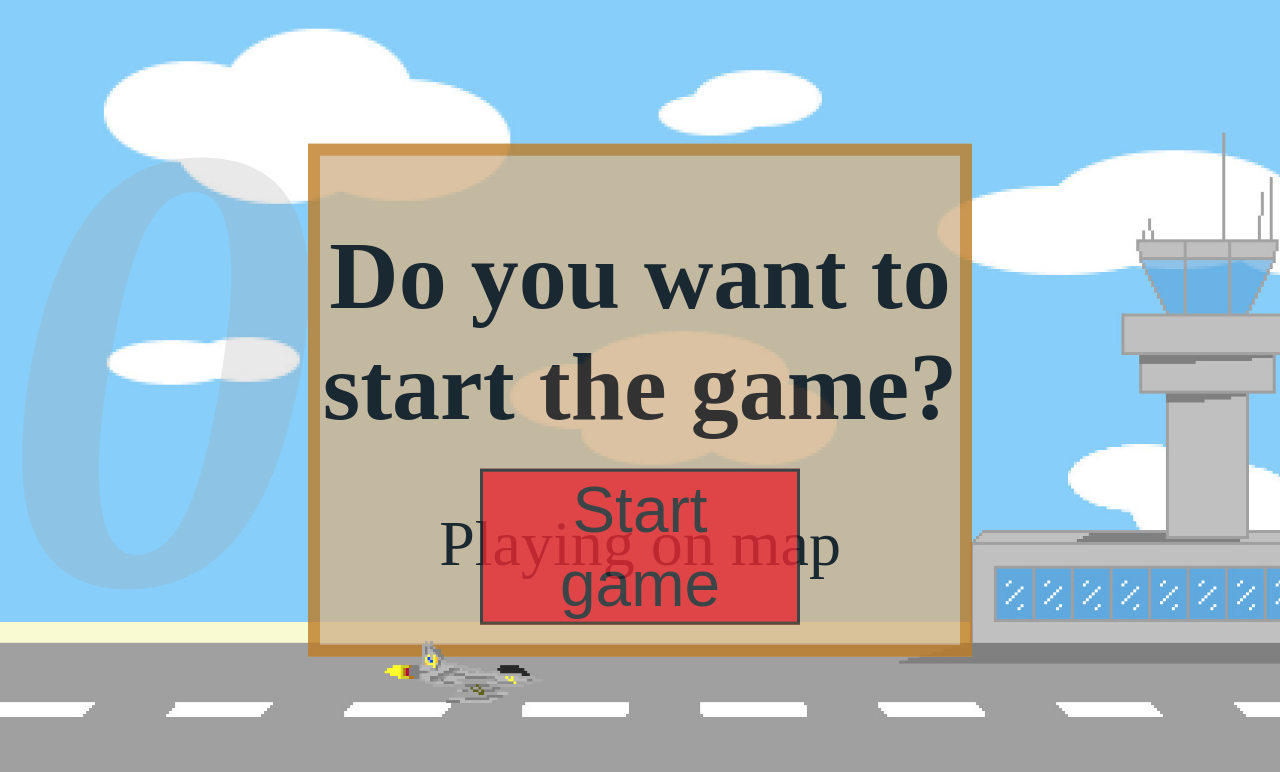
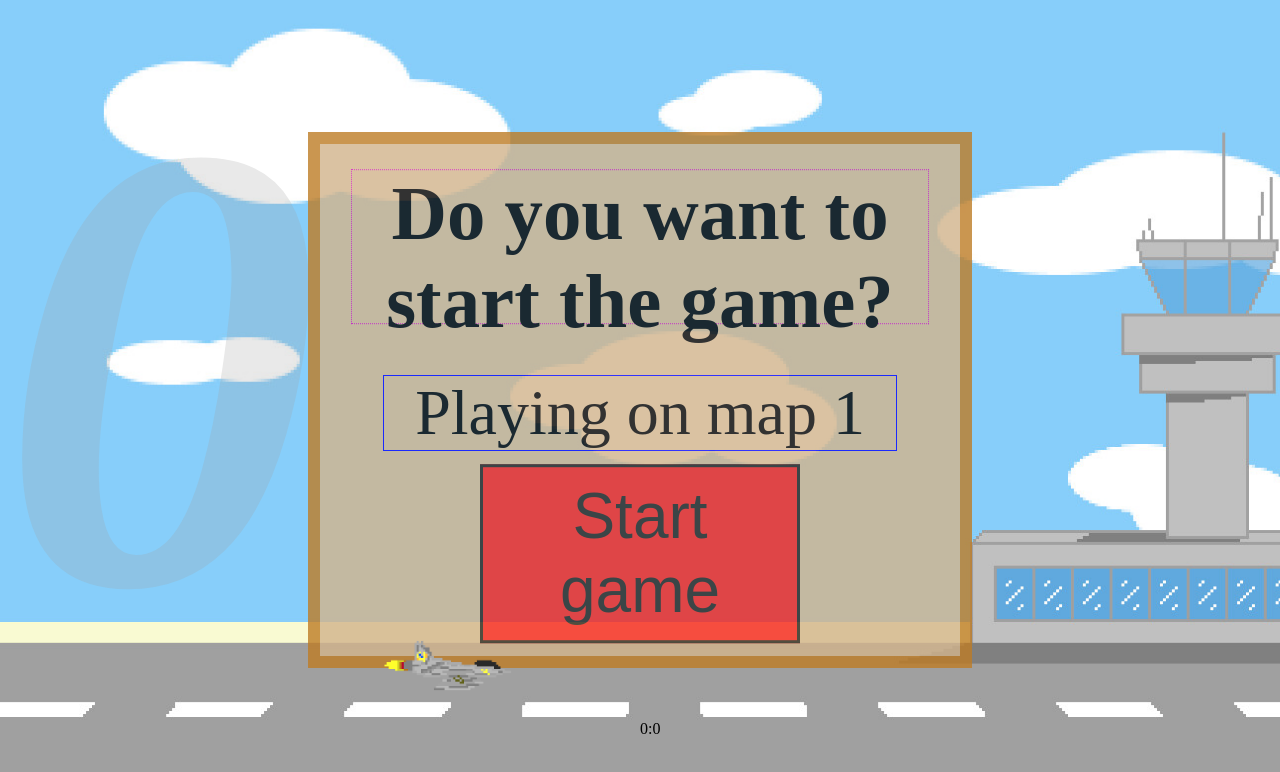
Before and after one commit to peppermint25/AnguarGame, an Angular app: page / in a window 1280 px wide. Shown: the top 772 px of the page. Built offline with nearby package versions, Linux system fonts and the light colour scheme.

Commit message:
further development, added rings

```diff
--- a/src/app/my-game/my-game.component.css
+++ b/src/app/my-game/my-game.component.css
@@ -16,7 +16,7 @@
     position: absolute;
     top: 80%;
     left: 30%;
-    height: 8%;
+    height: 4vw;
     /* width: 100px; */
     width: fit-content;
     z-index: 1;
@@ -56,9 +56,8 @@ button{
 .enemy-area{
     /* margin: auto; */
     position: absolute;
-    width: 80px;
-    height: 80px;
-}
+    width: 8vw;
+    height: 8px;}
 
 .enemy{
     width: 100%;
@@ -78,9 +77,10 @@ button{
 }
 
 .ring{
+
     position: absolute;
-    width: 60px;
-    height: 60px;
+    width: 7.5vw;
+    height: 7.5vw;
 }
 
 .points{
@@ -146,8 +146,8 @@ button{
     display: table;
     background-color: tan;
     opacity: 0.8;
-    height: 50%;
-    width: 50%;
+    height: 40vw;
+    width: 50vw;
     margin: auto auto auto auto;
     left: 50%;
     top: 50%;
@@ -170,16 +170,31 @@ button{
     transform: translate(-50%, -50%);
     /* border: none; */
     opacity: 0.8;
+    padding: 1vw;
+
 }
 
 .start-game h1{
-    font-size: 7.5vw;
+    font-size: 6vw;
     text-align: center;
+    border: #d20cbb 1px dotted;
+    top: 10%;
+    left: 50%;
+    width: 90%;
+    height: 30%;
+    transform: translate(-50%, -50%);
+    position: absolute;
 }
 
 .start-game p{
+    top: 40%;
+    left: 50%;
+    width: 80%;
     font-size: 5vw;
+    border: 1px solid blue;
     text-align: center;
+    transform: translate(-50%, -50%);
+    position: absolute;
 }
 
 .stopwatch {
--- a/src/app/my-game/my-game.component.html
+++ b/src/app/my-game/my-game.component.html
@@ -8,7 +8,7 @@
                 Do you want to start the game?
             </h1>
             <p class="start-text">
-                Playing on map <span id="mapnumber"></span>
+                Playing on map <span id="mapnumber">{{map.mapnumber}}</span>
             </p>
             <button id="start-button" (click)="StartGame()" ng-model="button">Start game</button>
         </div>
@@ -18,14 +18,23 @@
             </span>
         </div>
     </div>
+    <div *ngIf="generate_properties">
+        <div *ngFor="let row of map.selectedMap; index as i;">
+            <div *ngFor="let item of row.split(''); index as j;">
+                <div *ngIf=" item == '#'" src="assets/img/enemy.png" [ngStyle]="{'top.%': i * 12.5, 'left.%' : j*5}" class="enemy-area">
+                    <img src="assets/img/enemy.png" class="enemy"/>
+                </div>
+                <img *ngIf=" item == '$'" class='ring' src='assets/img/ring.gif' [ngStyle]="{'top.%': i * 12.5, 'left.%' : j*5}"/>
+            </div>
+        </div>
+    </div>
+
     <!-- <div class="map-div">
         Playing on map number <span id="mapnumber">{{mapnumber}}</span>
 
     </div> -->
     <div class="stopwatch">
-        <span id="gametime">
-
-        </span>
+        {{minutes}}:{{seconds}}
     </div>
     <!-- <button class="refresh" onClick="window.location.reload();">Restart game</button> -->
     <div id ="plane">
--- a/src/app/my-game/my-game.component.ts
+++ b/src/app/my-game/my-game.component.ts
@@ -15,6 +15,27 @@ export class MyGameComponent {
   maxPlaneY = 0;
   maxPlaneX = 0;
   gamelaunchtoken : number;
+  PlaneX = 0.3*this.airport_width;
+  PlaneY = 0.8*this.airport_height;
+  SpeedX = 0;
+  SpeedY = 0;
+  map = this.create_maps();
+
+  mapheight = 1/ this.map.selectedMap.length;
+
+  // time units
+  starttime = new Date();
+  newtime = new Date();
+  seconds = 0;
+  minutes = 0;
+
+
+  generate_properties : boolean = false;
+
+  public generate_coins_and_enemies (){
+    this.generate_properties = !this.generate_properties;
+  }
+
 
   constructor(){
     this.gamelaunchtoken = 1;
@@ -24,26 +45,14 @@ export class MyGameComponent {
       }
     });
   }
+  startgame(){
+    console.log(this.mapheight);
 
-  PlaneX = 0.3*this.airport_width;
-  PlaneY = 0.8*this.airport_height;
-  SpeedX = 0;
-  SpeedY = 0;
+    let plane = document.getElementById('plane') as HTMLElement;
+    let airport = document.getElementById('airport') as HTMLElement;
 
-  startgame(){
-    var plane = document.getElementById('plane') as HTMLElement;
-    var airport = document.getElementById('airport') as HTMLElement;
-    // var plane_area = document.getElementById('plane_area') as HTMLElement;
-    if(!plane || !airport){
-      console.error('Can not find plane or airport');
-      return;
-    }
-
-    var plane_size = plane.getBoundingClientRect();
-    var airport_size = airport.getBoundingClientRect();
-    console.log("airport", airport_size, "plane", plane_size);
-
-
+    let plane_size = plane.getBoundingClientRect();
+    let airport_size = airport.getBoundingClientRect();
 
     this.airport_height  = airport_size.height;
     this.airport_width = airport_size.width;
@@ -71,9 +80,9 @@ export class MyGameComponent {
   }
 
 
-  starttime = new Date();
 
   StartGame() {
+    this.generate_coins_and_enemies();
     this.gameplay = true;
     this.starttime = new Date();
     this.playgame();
@@ -87,16 +96,17 @@ export class MyGameComponent {
   playgame() {
     if(this.gameplay == true){
       setInterval(() => {
-        var newtime = new Date();
-        var time = (newtime.getTime() - this.starttime.getTime())/1000;
-        // console.log(time, "laiks");
-        // console.log(this.PlaneY, this.maxPlaneY)
-        // console.log(this.PlaneX, this.maxPlaneX, this.plane_width, this.PlaneX+this.plane_width)
+        this.newtime = new Date();
+        this.seconds = (this.newtime.getTime() - this.starttime.getTime())/1000;
+        if (this.seconds >= 60){
+          this.seconds = 0;
+          this. minutes =+ 1;
+        }
+        // this.time = this.newtime-this.starttime;
       }, 50)
       }
 
   };
-
 
   plane = document.querySelector("#plane") as HTMLElement;
 
@@ -133,6 +143,7 @@ export class MyGameComponent {
         this.changeImage1;
       }
 
+      this.SpeedY = Math.min(this.SpeedY, 0.1*this.airport_height)
       this.SpeedX = Math.min(this.SpeedX, 30);
       this.SpeedX = Math.max(this.SpeedX, -30);
       // this.SpeedY = Math.max(this.SpeedY, 30);
@@ -142,15 +153,10 @@ export class MyGameComponent {
       this.PlaneY = Math.max(this.PlaneY, 0);
       this.PlaneY = Math.min(this.PlaneY, this.maxPlaneY);
 
+      console.log(this.SpeedY)
     }, 30)
 
   }
-
-  drawEnemy(x : number, y : number){
-
-  }
-
-
 
   changeImage(): void {
   const planeImage = document.getElementById("plane") as HTMLImageElement;
@@ -172,10 +178,6 @@ export class MyGameComponent {
       planeImage.src = "plane-left.png";
     }
   }
-
-
-  // time = new Date();
-
 
   create_maps()  {
     var mapselector = Math.random();
@@ -219,6 +221,8 @@ export class MyGameComponent {
     return {selectedMap:selectedMap, mapnumber:mapnumber};
   };
 
+
+
   // all movemnt and key detection functions + image change functions
 
   ngOnInit(): void {
@@ -238,7 +242,7 @@ export class MyGameComponent {
       this.SpeedX += -15;
       this.changeImage;
     } else if (event.keyCode === 38) {
-      this.SpeedY += 15;
+      this.SpeedY += 0.01*this.airport_height;
     } else if (event.keyCode === 39) {
       this.SpeedX += 15;
       this.rightPress = true;
```
Also changed, not shown: src/assets/img/enemy.png (added), src/assets/img/ring.gif (added).
